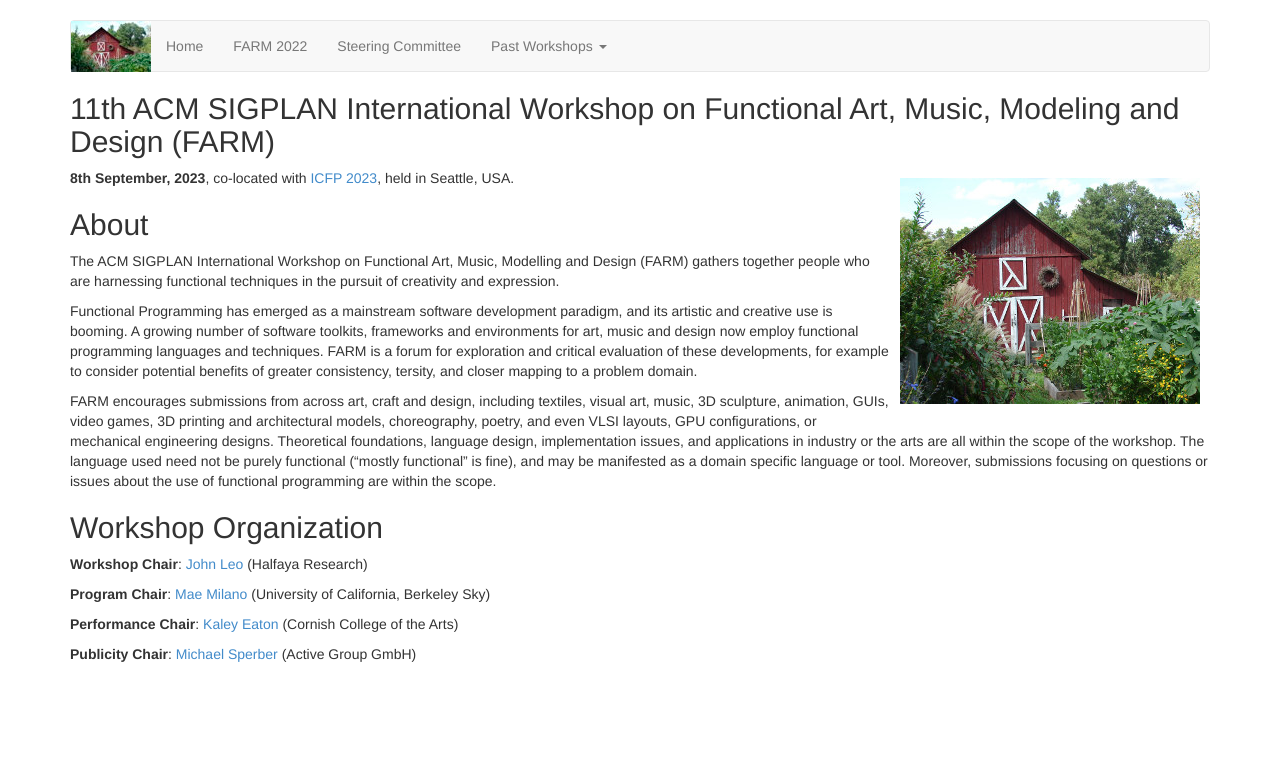
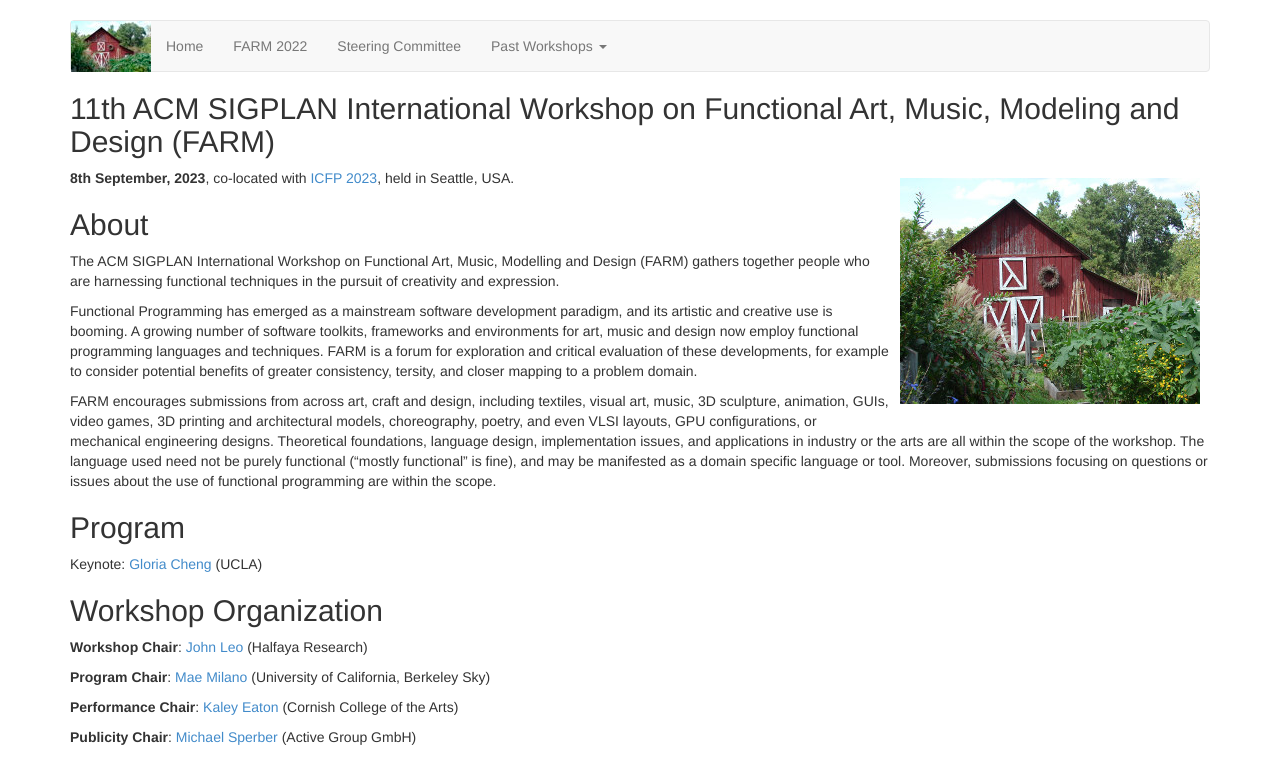
Before and after one commit to functional-art/functional-art.github.com, a Jekyll site: the page built from 2023/index.md, in a window 1280 px wide. Shown: the top 784 px of the page. Built offline with Jekyll 4.4.1, drawn with Linux system fonts in a browser that asks for light colours; nearby versions of some CDN libraries.

Commit message:
Gloria Cheng keynote

```diff
--- a/2023/index.md
+++ b/2023/index.md
@@ -37,6 +37,10 @@
 on questions or issues about the use of functional programming are
 within the scope.
 
+## Program
+
+Keynote: [Gloria Cheng](https://schoolofmusic.ucla.edu/people/gloria-cheng/) (UCLA)
+
 ## Workshop Organization
 
 **Workshop Chair**: [John Leo](http://www.halfaya.org/leo/) (Halfaya Research)
```
